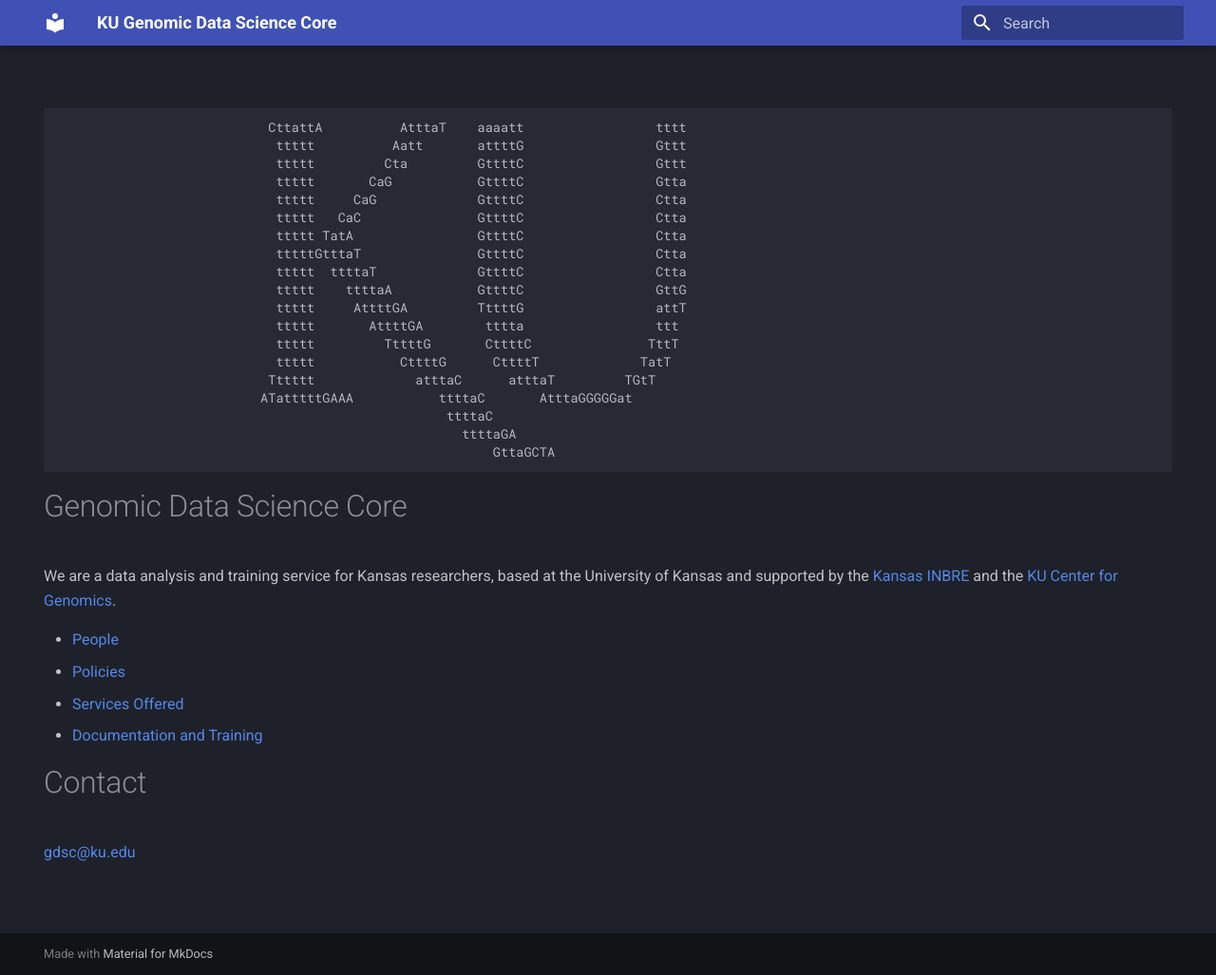
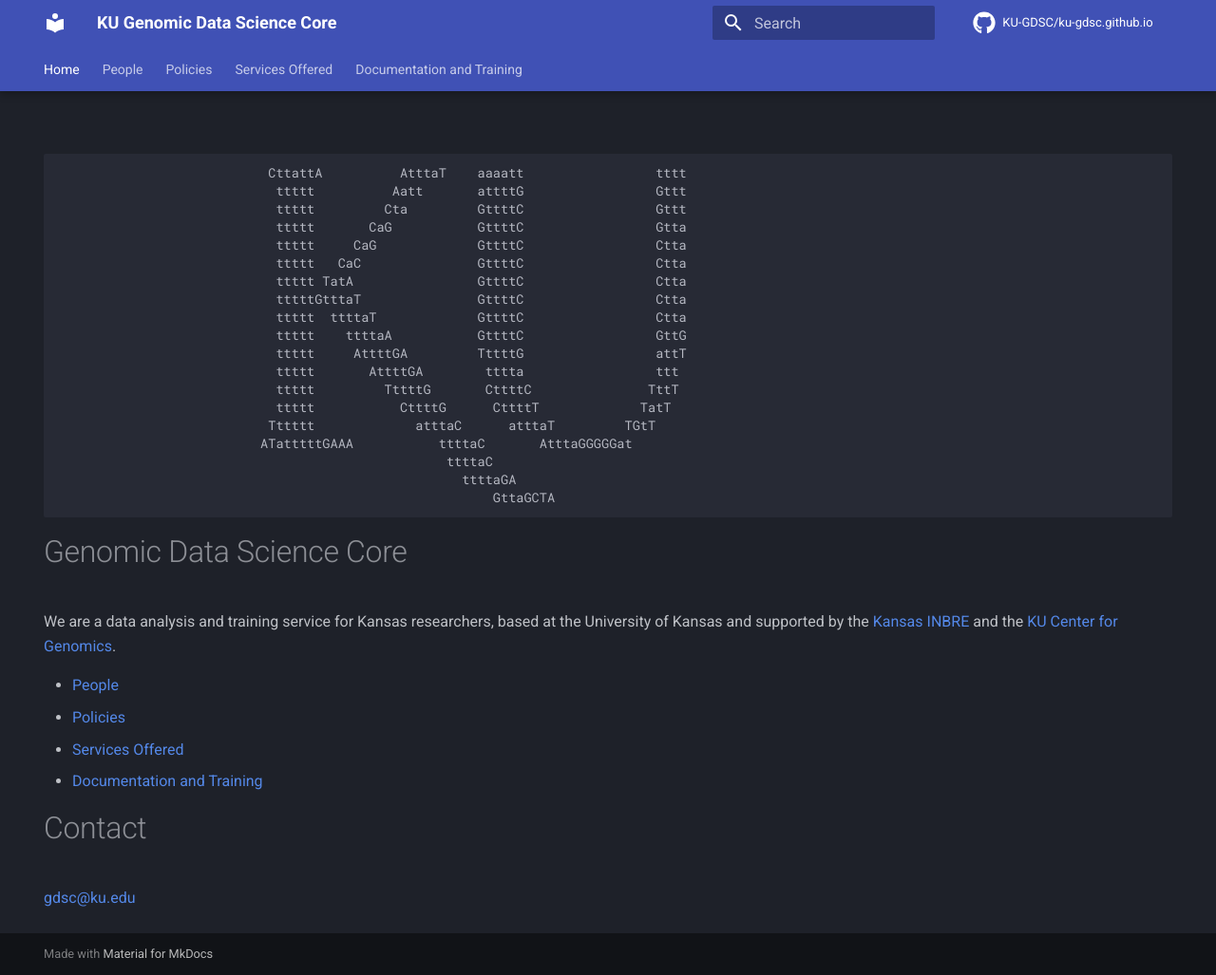
Before and after one commit to KU-GDSC/ku-gdsc.github.io, an MkDocs documentation site: the page built from docs/index.md, in a window 1280 px wide and 1027 px high. Shown: the whole window at 95% size. Built offline with MkDocs 1.6.1 and Material for MkDocs 9.7.7, drawn with Linux system fonts in a browser that asks for light colours; comment, search, counter and statistics services are not loaded.

Commit message:
modified plugins and added explicit nav

```diff
--- a/mkdocs.yml
+++ b/mkdocs.yml
@@ -1,12 +1,24 @@
 site_name: KU Genomic Data Science Core
 site_url: https://KU-GDSC.github.io/
+repo_url: https://github.com/KU-GDSC/ku-gdsc.github.io/
+repo_name: 'KU-GDSC/ku-gdsc.github.io'
+
+
 theme:
     name: material
     palette:
       scheme: slate
+    icon:
+      repo: fontawesome/brands/github
 
     features:
       - navigation.path
+      - navigation.tabs
+      - navigation.tabs.sticky
+      - navigation.indexes
+      - navigation.top
+      - toc.integrate
+      - toc.follow
 
 markdown_extensions:
     - attr_list
@@ -17,3 +29,20 @@
     - pymdownx.superfences
     - toc:
         permalink: "#"
+
+plugins:
+  - search
+  - git-revision-date-localized:
+      type: date
+      enabled_creation_date: true
+
+nav:
+    - index.md
+    - people.md
+    - policies.md
+    - services.md
+    - Documentation and Training:
+      - documentation/index.md
+      - documentation/quick_starts.md
+      - documentation/slow_starts.md
+      - documentation/cheatsheet.md
```
